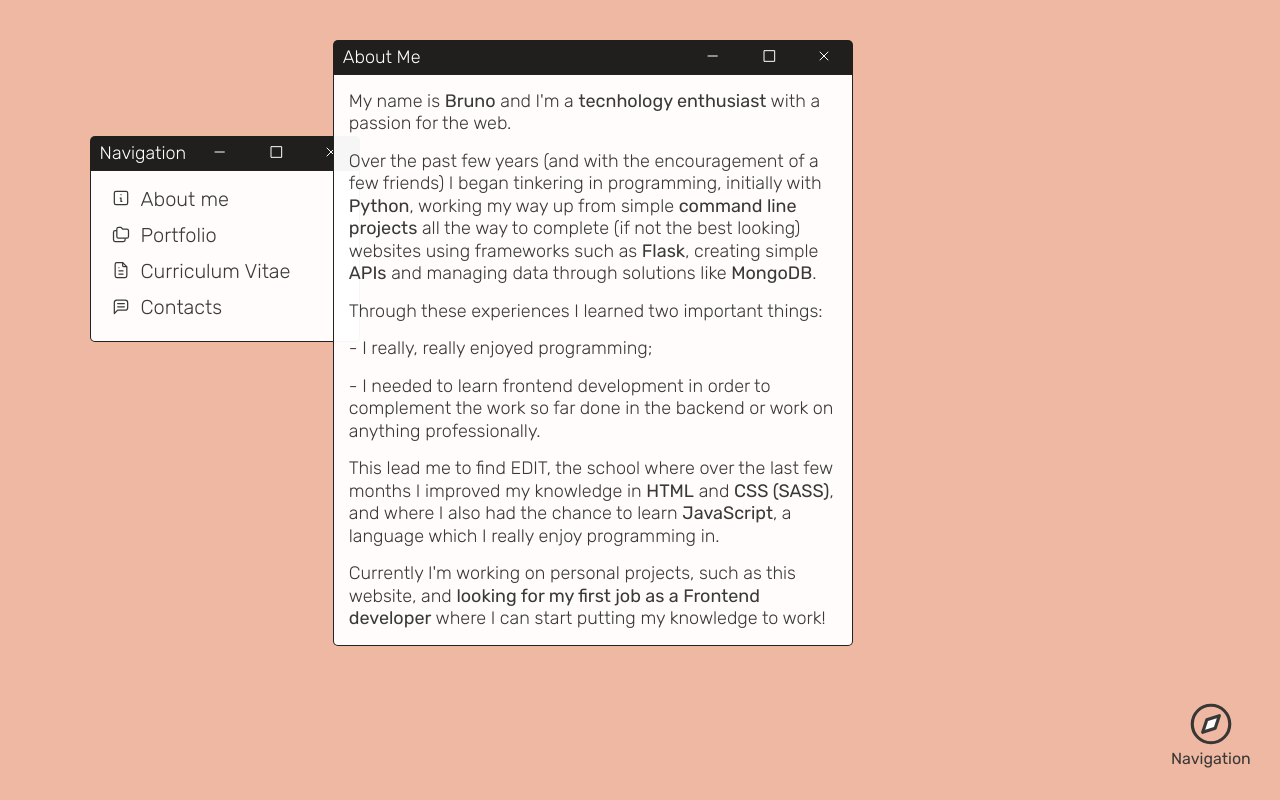
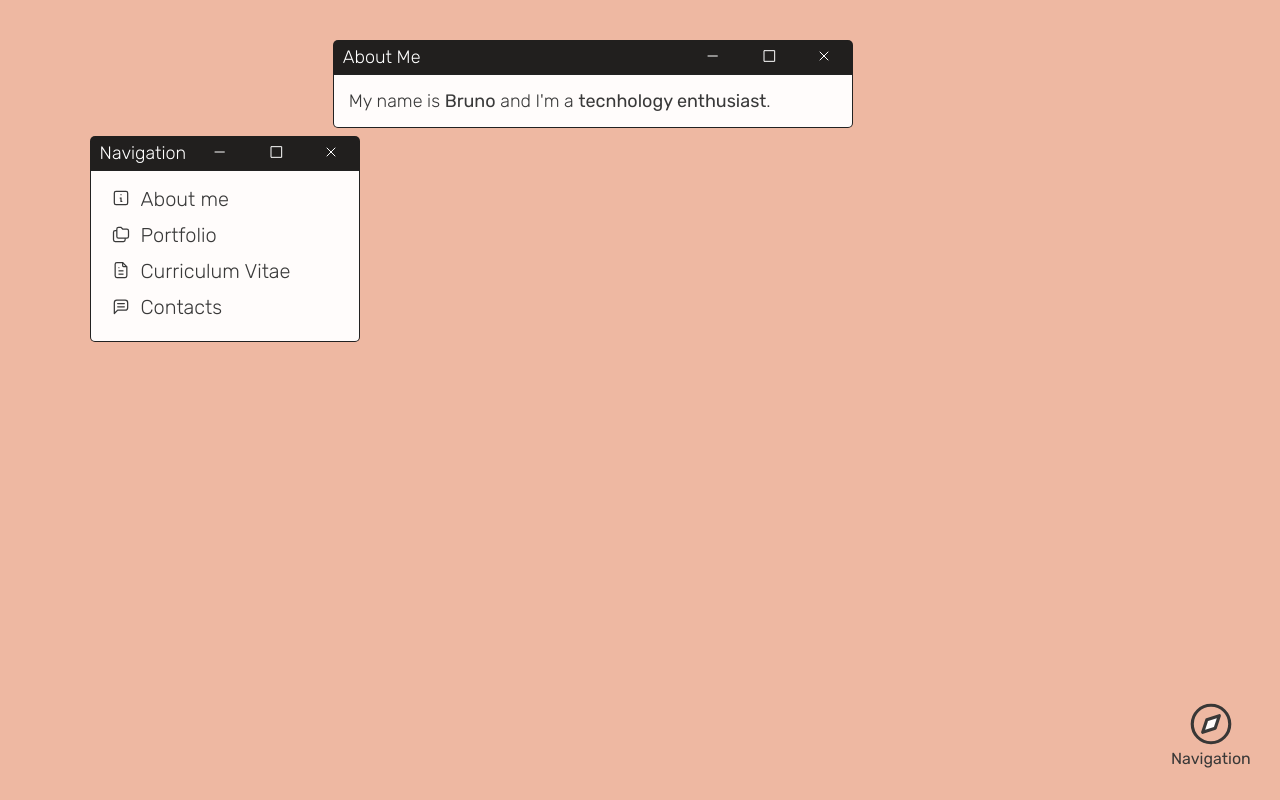
Before and after one commit to 2009miles/website, a plain HTML site: page index.html in a window 1280 px wide. Both pictures are taken after a click on the item "About me". Drawn offline with Linux system fonts and the light colour scheme.

Commit message:
Updated html

```diff
--- a/JS/windowMovement.js
+++ b/JS/windowMovement.js
@@ -106,13 +106,13 @@ for(i=0;i<maximizeButtons.length;i++){
         if(!clickedWindow.classList.contains('maximized')){
             clickedWindow.remove();
             clickedWindow.classList.add('maximized');
-            event.target.querySelector('img').src = "./ICONS/maximize0.svg";
+            event.target.querySelector('img').src = "../ICONS/maximize0.svg";
             event.target.parentElement.style.transform = "";
             openArea.append(clickedWindow);
         }else{
             clickedWindow.remove();
             clickedWindow.classList.remove('maximized');
-            event.target.querySelector('img').src = "./ICONS/maximize1.svg";
+            event.target.querySelector('img').src = "../ICONS/maximize1.svg";
             openArea.append(clickedWindow);
             movementSwitch = true;
         }
--- a/index.html
+++ b/index.html
@@ -77,23 +77,7 @@
                 <img src="../ICONS/minimize.svg" alt="minimize icon">
             </div>
             <div class="windowContent">
-                <p>My name is <span>Bruno</span> and I'm a <span>tecnhology enthusiast</span> with a passion for the web.</p>
-                <p>Over the past few years (and with the encouragement of a few friends) I began tinkering in programming, initially with <span>Python</span>, working my way up from simple <span>command line projects</span> all the way to complete (if not the best looking) websites using frameworks such as <span>Flask</span>, creating simple <span>APIs</span> and managing data through solutions like <span>MongoDB</span>.</p>
-                <p>Through these experiences I learned two important things:</p>
-                    <ul>
-                        <li>
-                            <p>
-                                - I really, really enjoyed programming;
-                            </p>
-                        </li>
-                        <li>
-                            <p>
-                                - I needed to learn frontend development in order to complement the work so far done in the backend or work on anything professionally.
-                            </p>
-                        </li>
-                    </ul>
-                <p>This lead me to find EDIT, the school where over the last few months I improved my knowledge in <span>HTML</span> and <span>CSS (SASS)</span>, and where I also had the chance to learn <span>JavaScript</span>, a language which I really enjoy programming in.</p>
-                <p>Currently I'm working on personal projects, such as this website, and <span>looking for my first job as a Frontend developer</span> where I can start putting my knowledge to work!</p>
+                <p>My name is <span>Bruno</span> and I'm a <span>tecnhology enthusiast</span>.</p>
             </div>
         </div>
 
```
